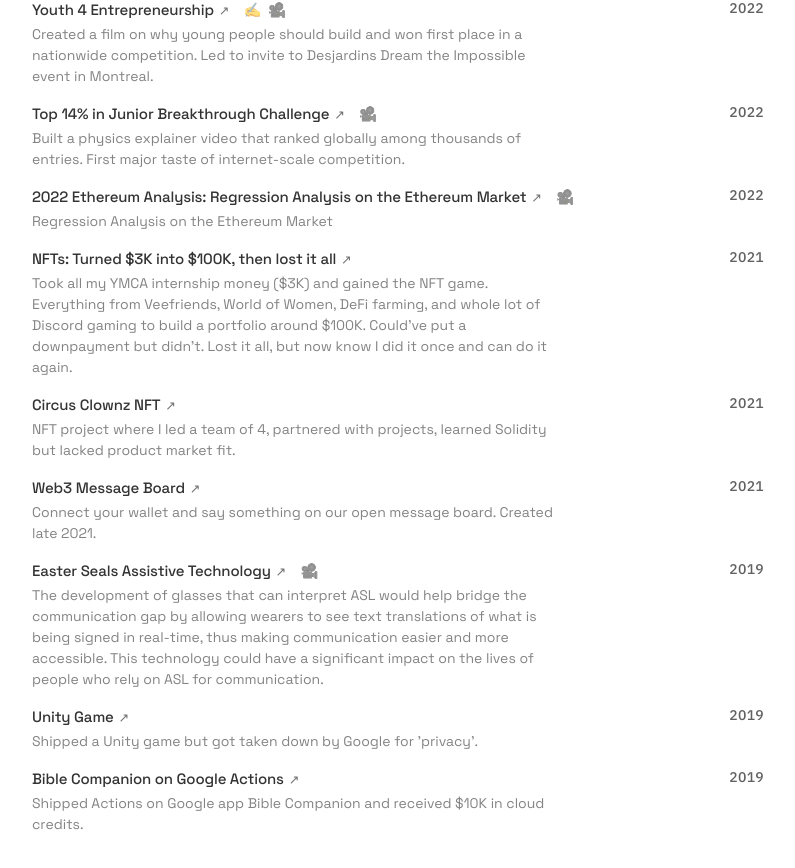
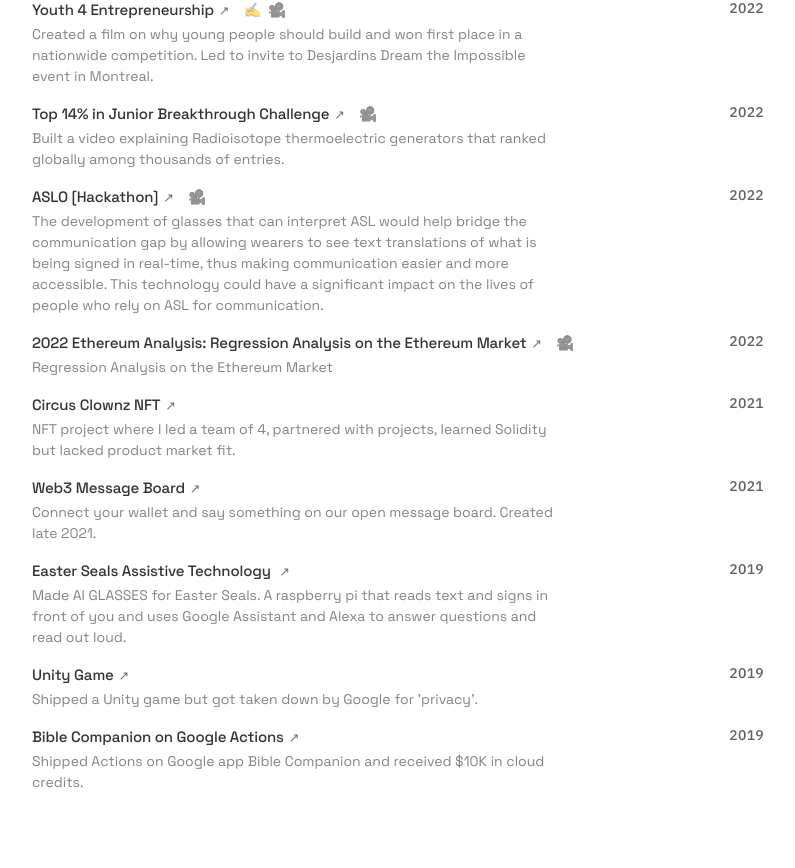
Before and after one commit to alexshibu1/alexshibu.com, a Next.js app: page /projects in a window 1280 px wide. Shown: the part 1714-2582 px from the top of the page, without its empty margins (280-1075 px from the left). Built offline with nearby package versions, Linux system fonts and the light colour scheme.

Commit message:
last few chages for today

```diff
--- a/app/projects/page.tsx
+++ b/app/projects/page.tsx
@@ -14,7 +14,7 @@ export default function WorkIndex() {
     {
       name: "Top 14% in Junior Breakthrough Challenge",
       description:
-        "Built a physics explainer video that ranked globally among thousands of entries. First major taste of internet-scale competition.",
+        "Built a video explaining Radioisotope thermoelectric generators that ranked globally among thousands of entries.",
       link: "#", // Add link later
       date: "2022",
       video: "https://youtu.be/vQcW4T5JnPU?si=OT2fkNW9jxXhedVF", // Add video link later
@@ -22,17 +22,7 @@ export default function WorkIndex() {
       writeup: "",
     },
     {
-      name: "NFTs: Turned $3K into $100K, then lost it all",
-      description:
-        "Took all my YMCA internship money ($3K) and gained the NFT game. Everything from Veefriends, World of Women, DeFi farming, and whole lot of Discord gaming to build a portfolio around $100K. Could've put a downpayment but didn't. Lost it all, but now know I did it once and can do it again.",
-      link: "#", // Add link later
-      date: "2021",
-      video: "",
-      repo: "",
-      writeup: "",
-    },
-    {
-      name: "Hackathon for Rejects – easyhacks.org",
+      name: "easyhacks.org - Hackathon for Rejects",
       description:
         "Created and led EasyHacks, a hackathon for everyone, rejected in an email thread from UBC nwhacks. It transformed into a 10-person operation for 170+ true beginners, from military veterans to high school students in Nepal, with 170+ participants and $8K in prizes raised from sponsors.",
       link: "https://easyhacks.org/",
@@ -52,13 +42,24 @@ export default function WorkIndex() {
       writeup: "",
     },
     {
-      name: "Easter Seals Assistive Technology",
+      name: "ASLO [Hackathon]",
       description:
         "The development of glasses that can interpret ASL would help bridge the communication gap by allowing wearers to see text translations of what is being signed in real-time, thus making communication easier and more accessible. This technology could have a significant impact on the lives of people who rely on ASL for communication.",
       link: "https://firebasestorage.googleapis.com/v0/b/tks-life-prod.appspot.com/o/items%2FZnFxCGk9nXYoiuJ37ArrGUjiBDB2%2FExplore%20Hackathon%20-%20ASL.pdf?alt=media&token=7d19ef3d-7d77-4059-8bd0-526fef256322",
+      date: "2022",
+      repo: "",
+      video: "https://www.youtube.com/watch?v=1n0SDjeV7Ao",
+      writeup: "",
+    },
+
+    {
+      name: "Easter Seals Assistive Technology ",
+      description:
+        "Made AI GLASSES for Easter Seals. A raspberry pi that reads text and signs in front of you and uses Google Assistant and Alexa to answer questions and read out loud.",
+      link: "",
       date: "2019",
       repo: "",
-      video: "https://www.youtube.com/watch?v=1n0SDjeV7Ao",
+      video: "",
       writeup: "",
     },
     {
```
